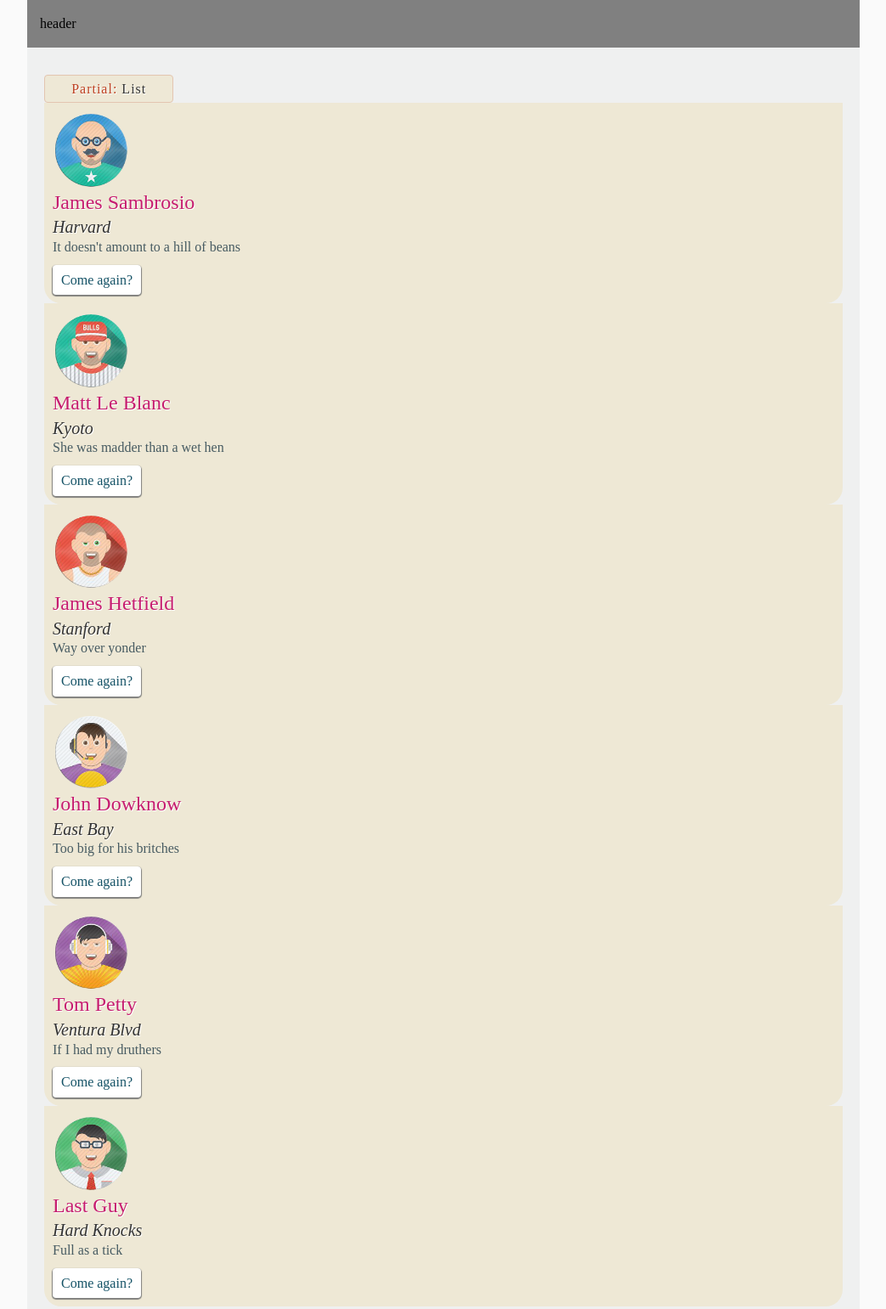
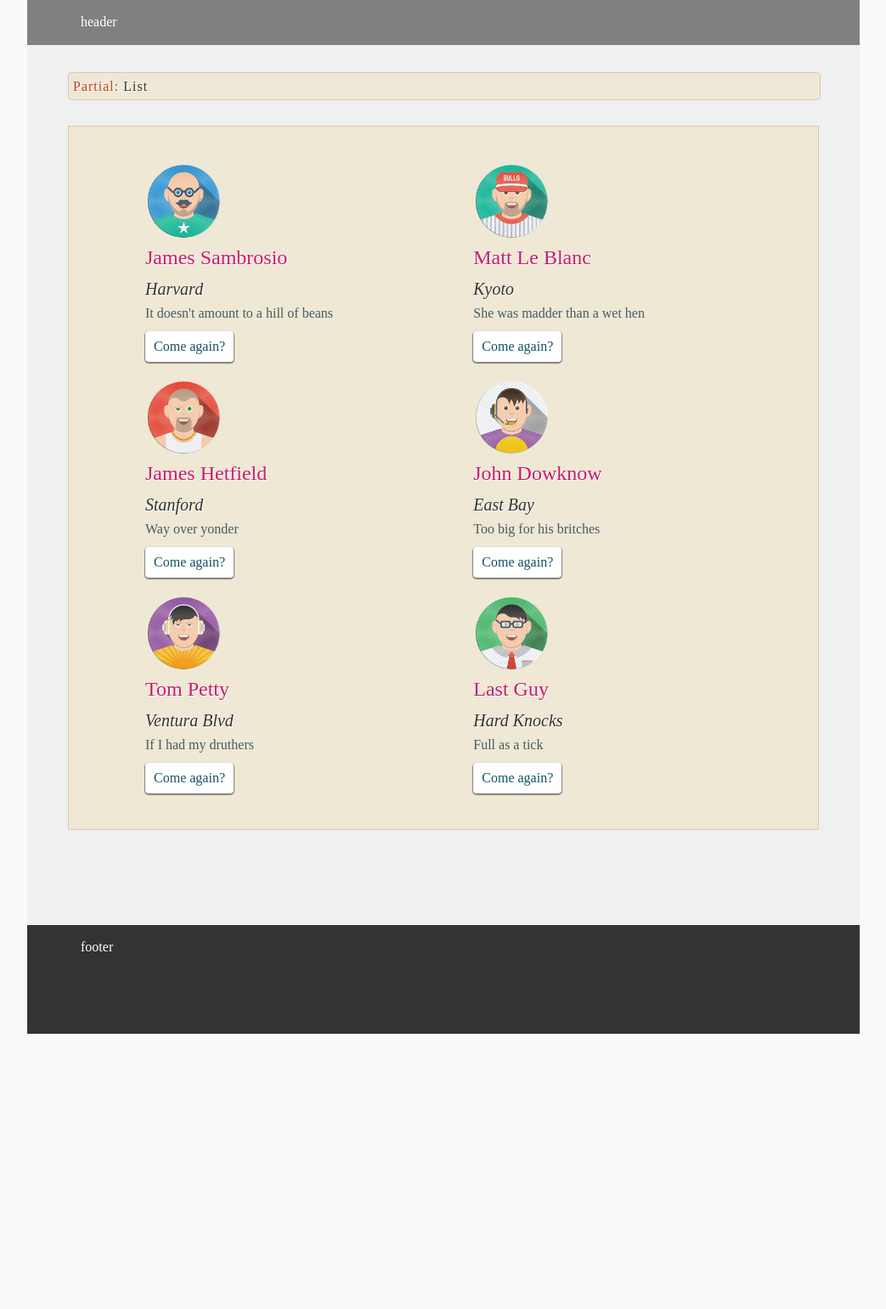
Before and after one commit to stefan22/ng1js, a website: page builds/dev/index.html in a window 1280 px wide. Shown: the top 1541 px of the page at 85% size, without its empty margins (118-1161 px from the left). After the commit the page ends 1217 px from the top, so only its background shows below. Drawn offline with Linux system fonts and the light colour scheme.

Commit message:
aligned both pages

```diff
--- a/builds/dev/css/list.css
+++ b/builds/dev/css/list.css
@@ -6,11 +6,18 @@
 
 header {
    background: gray;
-   padding:15px;
+   padding:1em 3em;
+}
+
+header p {
+  margin:0 15px;
+  color:#fff;
 }
 
 .main {
-   min-height:550px;
+   min-height:575px;
+   margin-bottom: 7em;
+
 }
 
 .user {
@@ -25,9 +32,9 @@ header {
 
 .userlist {
   background: #EEE8D5;
-  width: 100%;
+  width: 41%;
   min-width: 300px;
-  margin:0 auto;
+  margin: 0 2em 0;
   display:inline-block;
   border-radius: 0 0 20px 20px;
   -webkit-transition:all .3s ease-out;
@@ -85,13 +92,10 @@ header {
   background: #EEE8D5;
   color: #0F4150;
   min-width: 320px;
-  max-width: 80%;
-  margin: 0 auto;
-  margin-top: 30px;
-  margin-bottom: 30px;
-  padding:1em 1em 2em 1em;
-  border-radius: 10px;
+  margin: 30px auto 30px;
+  padding:2em 3em;
   height: 262px;
+  border:1px solid #e3c5b0;
 
 
 
@@ -123,46 +127,64 @@ header {
   max-width:175px;
 }
 
-.info.fr h2 {
+/*.info.fr h2 {
   margin-top:.5em;
+}*/
+
+.info h2 {
+   margin:.45em 0 .3em 0;
+   display:inline-block;
 }
 
-
-
-.info h2 {
-   margin:.25em 0;
-   display:inline-block;
+.info h3 {
+  margin:.3em 0;
 }
 
 #listpg {
    border: 1px solid #e3c5b0;
    background-color: #eee8d6;
-   width: 16%;
    border-radius: 4px;
-   text-align: center;
+   margin:0;
+   width: 100%;
+
+}
+
+#listpg.list {
+  margin-bottom:30px;
+}
+
+.listcontent {
+  border: 1px solid #e3c5b0;
+  padding: 2em 3em;
+  background: #EEE8D5;
 
 }
 
 #listpg a {
    text-decoration: none;
-   background: #fff;
-   padding: 3px 15px;
-   border: 1px solid #d0c6a9;
-   border-radius: 4px;
-   margin-bottom: 5px;
    display: inline-block;
-   box-shadow: 0px 1px 0px 0px #cac3b0;
-   color: palevioletred;
+   color: #be4935;
+   letter-spacing: 1px;
+
+}
+
+#listpg p {
+   margin:0;
+   display: inline-block;
+   width: 48%;
+   margin-left: 10px;
 }
 
 #listpg a:before {
    content:'« ';
    font-size:22px;
-   margin-right:3px;
+
 
 }
 
-
+#listpg.list h6 {
+  text-align:left;
+}
 
 
 #listpg h6 {
@@ -170,12 +192,16 @@ header {
    text-transform: capitalize;
    padding:3px 5px;
    letter-spacing: 1px;
+   text-align: right;
+   display: inline-block;
+   width: 49%;
 
 }
 
 #listpg h6 span {
   color:#333;
 }
+
 
 a.userlink {
    background: white;
@@ -188,7 +214,7 @@ a.userlink {
 }
 
 .arrows {
-   width:8%;
+   width:11.5%;
    margin:0 auto;
    padding: 0 5px;
 }
@@ -201,7 +227,19 @@ userinfo.ng-leave {
    overflow:hidden;
 }
 
+
+/*btn*/
+
+.btn {
+  width: 22px;
+}
+
+
 /* maincontent */
 .maincontent {
   margin:2em 0;
 }
+
+.maincontent section {
+  margin:0 3em;
+}
--- a/builds/dev/css/styles.css
+++ b/builds/dev/css/styles.css
@@ -117,7 +117,7 @@ a.small {
 }
 
 .btn:hover {
-    background: #09576D;
+    background: #be4936;
 }
 
 .search label {
@@ -159,13 +159,19 @@ a.small {
 }
 
 footer {
-  margin-top:6em;
+  margin-top:7em;
 
+}
+
+footer p {
+  margin: 0;
+  color: #fff;
+  padding: 0 15px;
 }
 
 footer.mainfooter {
   height: 96px;
   background-color: #333;
   color: #fff;
-  padding: 10px 20px;
+  padding: 1em 3em;
 }
--- a/builds/dev/index.html
+++ b/builds/dev/index.html
@@ -14,7 +14,7 @@
 
   <header>
     <!-- ListController -->
-    header
+    <p>header<p>
 
   </header>
 
@@ -27,7 +27,7 @@
   <!--/. endof .maincontent -->
 
   <footer class="mainfooter">
-      footer
+      <p>footer</p>
 
 
 
--- a/builds/dev/partials/list.html
+++ b/builds/dev/partials/list.html
@@ -1,8 +1,8 @@
 <section class="listwrap">
-   <section id="listpg">
+   <section id="listpg" class="list">
       <h6>partial: <span>{{page}}</span></h6>
    </section>
-   <div class="main">
+   <div class="main listcontent">
       <div class="userlist" ng-repeat="user in users">
          <div class="user cf">
             <img ng-src="images/{{user.imagepath}}.png" />
```
Also changed, not shown: builds/dev/partials/details.html (+1 -1 lines).
